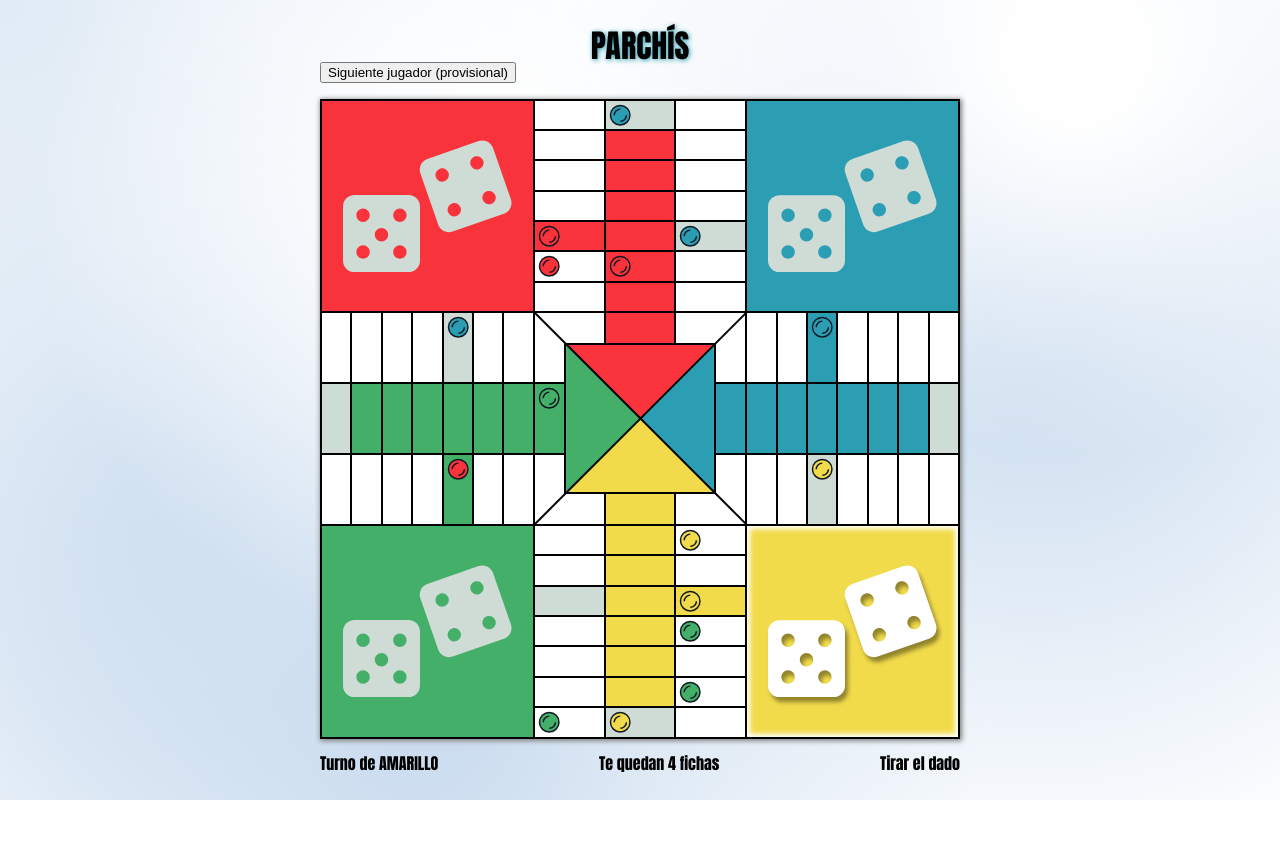
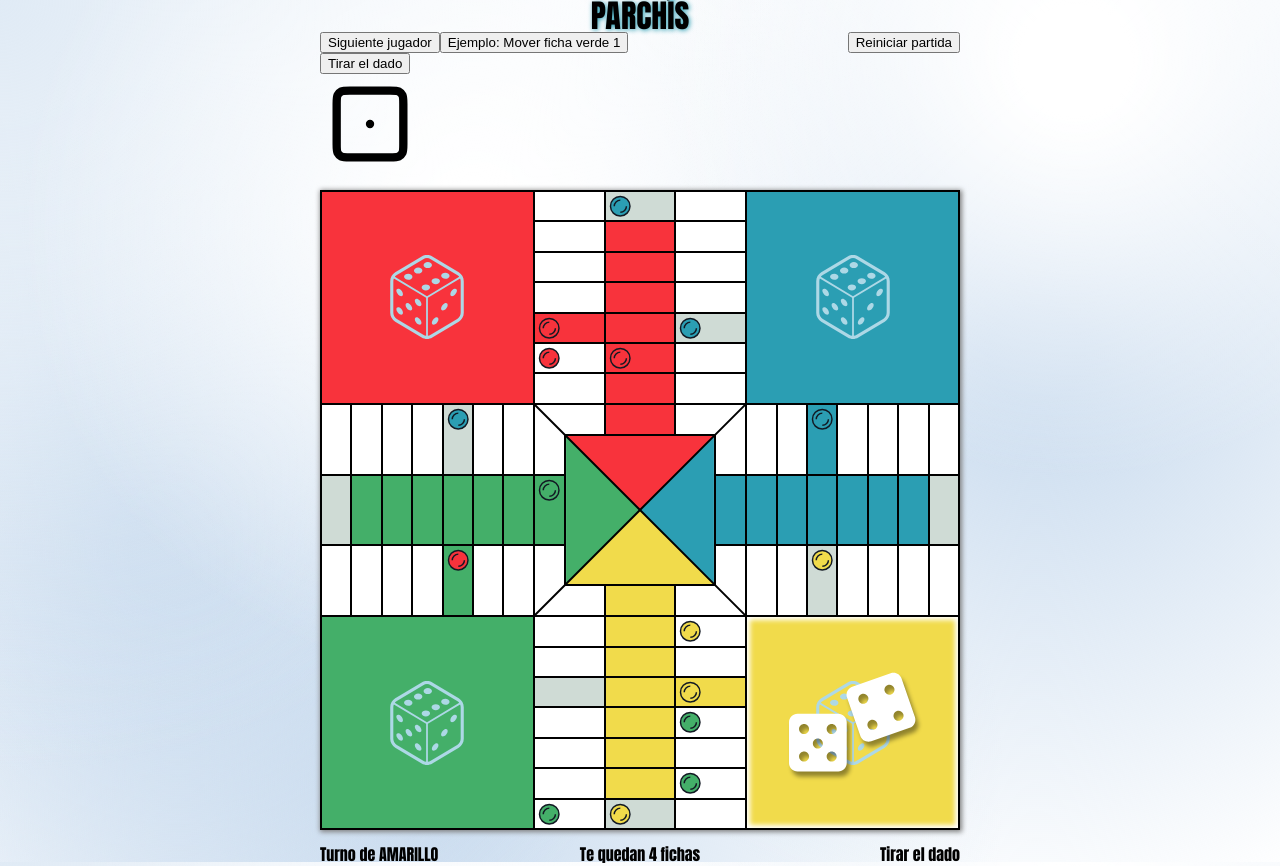
Before and after one commit to andpramor/parchis, a React (Vite) app: page / in a window 1280 px wide. Before the commit the page ends 800 px from the top, so only its background shows below. Built offline with nearby package versions, Linux system fonts and the light colour scheme.

Commit message:
rollDice()

```diff
--- a/src/App.jsx
+++ b/src/App.jsx
@@ -3,13 +3,16 @@ import './App.css'
 import { Board } from './components/Board/Board.jsx'
 import { Info } from './components/Info/Info.jsx'
 import { Piece } from './components/Piece/Piece.jsx'
+import { Dice } from './components/Dice/Dice.jsx'
+import { rollDice } from './services/roll.js'
 
 function App () {
   const [turn, setTurn] = useState('yellow')
-  // En el turno de cada color, primero se pone negro el svg de los dos dados. Cuando se le da a tirar el dado, se sustituye ese svg por uno de los de una sola cara (animación: varios random durante x tiempo, cambiando cada x tiempo y luego se fija uno). Cuando se fija, se mueve la ficha, deja de ser el turno, se pasa a blanco de nuevo el svg de fondo.
+  // Cuando se le da a tirar el dado, aparece en el centro de colorHome animación: varios random durante x tiempo, cambiando cada x tiempo y luego se fija uno y cambia de color.
 
   // Falta ver en el tema posicionamiento la casuística de dos fichas en la misma casilla, y de las casillas centrales.
 
+  // Guardar turn y pieces en localStorage
   const [pieces, setPieces] = useState([
     { id: 'bluePiece1', tile: 'tile22', color: 'blue' },
     { id: 'bluePiece2', tile: 'tile29', color: 'blue' },
@@ -31,6 +34,8 @@ function App () {
 
   const [positions, setPositions] = useState([])
 
+  const [diceValue, setDiceValue] = useState(1)
+
   const calcPositions = () => {
     const newPositions = pieces.map(piece => {
       const tile = document.getElementById(piece.tile)
@@ -50,7 +55,26 @@ function App () {
     window.addEventListener('resize', calcPositions)
 
     return () => window.removeEventListener('resize', calcPositions)
+  // eslint-disable-next-line react-hooks/exhaustive-deps
   }, [pieces])
+
+  const updatePiecePosition = (pieceId, newTile) => {
+    setPieces((prevPieces) => {
+      const index = prevPieces.findIndex(piece => piece.id === pieceId)
+
+      const updatedPieces = [
+        ...prevPieces.slice(0, index),
+        { ...prevPieces[index], tile: newTile },
+        ...prevPieces.slice(index + 1)
+      ]
+
+      return updatedPieces
+    })
+  }
+
+  const handleMoveExample = () => {
+    updatePiecePosition('greenPiece1', 'bluetile1')
+  }
 
   const handleNextTurn = () => {
     switch (turn) {
@@ -71,12 +95,22 @@ function App () {
     }
   }
 
+  const handleRollDice = () => {
+    const newDiceValue = rollDice()
+    setDiceValue(newDiceValue)
+  }
+
   return (
     <>
       <div className='app'>
         <div>
           <h1>PARCHÍS</h1>
-          <button onClick={handleNextTurn}>Siguiente jugador (provisional)</button>
+          <button onClick={handleNextTurn}>Siguiente jugador</button>
+          <button onClick={handleMoveExample}>Ejemplo: Mover ficha verde 1</button>
+          <button style={{ float: 'right', marginRight: 0 }}>Reiniciar partida</button>
+          <br />
+          <button onClick={handleRollDice}>Tirar el dado</button>
+          <Dice value={diceValue} />
         </div>
         <Board turn={turn} />
         <Info turn={turn} />
--- a/src/components/ColorHome/ColorHome.css
+++ b/src/components/ColorHome/ColorHome.css
@@ -3,6 +3,10 @@
     display: grid;
     place-items: center;
     transition: box-shadow 0.3s;
+    background-image: url(../../assets/dice.svg);
+    background-position: center center;
+    background-repeat: no-repeat;
+    background-size: 40%;
 }
 
 .colorHome--turn {
@@ -26,9 +30,9 @@
 }
 
 .colorHome svg {
-    width: 80%;
+    width: 60%;
     height: auto;
-    fill: var(--safe);
+    fill: transparent;
     transition: fill 0.5s, filter 0.5s;
 }
 
--- /dev/null
+++ b/src/components/Dice/Dice.css
@@ -0,0 +1,5 @@
+.dice {
+    width: 100px;
+    display: grid;
+    place-items: center;
+}
--- /dev/null
+++ b/src/components/Dice/Dice.jsx
@@ -0,0 +1,26 @@
+import './Dice.css'
+import { Dice1, Dice2, Dice3, Dice4, Dice5, Dice6 } from './DicesSVG/Dices.jsx'
+
+export const Dice = ({ value }) => {
+  const renderDice = () => {
+    switch (value) {
+      case 1:
+        return <Dice1 />
+      case 2:
+        return <Dice2 />
+      case 3:
+        return <Dice3 />
+      case 4:
+        return <Dice4 />
+      case 5:
+        return <Dice5 />
+      case 6:
+        return <Dice6 />
+    }
+  }
+  return (
+    <div className='dice'>
+      {renderDice()}
+    </div>
+  )
+}
--- /dev/null
+++ b/src/components/Dice/DicesSVG/Dices.jsx
@@ -0,0 +1,35 @@
+export const Dice1 = () => (
+  <svg viewBox='0 0 24 24' fill='none' xmlns='http://www.w3.org/2000/svg'>
+    <path d='M12 12H12.01M7.2 20H16.8C17.9201 20 18.4802 20 18.908 19.782C19.2843 19.5903 19.5903 19.2843 19.782 18.908C20 18.4802 20 17.9201 20 16.8V7.2C20 6.0799 20 5.51984 19.782 5.09202C19.5903 4.71569 19.2843 4.40973 18.908 4.21799C18.4802 4 17.9201 4 16.8 4H7.2C6.0799 4 5.51984 4 5.09202 4.21799C4.71569 4.40973 4.40973 4.71569 4.21799 5.09202C4 5.51984 4 6.07989 4 7.2V16.8C4 17.9201 4 18.4802 4.21799 18.908C4.40973 19.2843 4.71569 19.5903 5.09202 19.782C5.51984 20 6.07989 20 7.2 20Z' stroke='#000000' strokeWidth='2' strokeLinecap='round' strokeLinejoin='round' />
+  </svg>
+)
+
+export const Dice2 = () => (
+  <svg viewBox='0 0 24 24' fill='none' xmlns='http://www.w3.org/2000/svg'>
+    <path d='M9 15H9.01M15 9H15.01M7.2 20H16.8C17.9201 20 18.4802 20 18.908 19.782C19.2843 19.5903 19.5903 19.2843 19.782 18.908C20 18.4802 20 17.9201 20 16.8V7.2C20 6.0799 20 5.51984 19.782 5.09202C19.5903 4.71569 19.2843 4.40973 18.908 4.21799C18.4802 4 17.9201 4 16.8 4H7.2C6.0799 4 5.51984 4 5.09202 4.21799C4.71569 4.40973 4.40973 4.71569 4.21799 5.09202C4 5.51984 4 6.07989 4 7.2V16.8C4 17.9201 4 18.4802 4.21799 18.908C4.40973 19.2843 4.71569 19.5903 5.09202 19.782C5.51984 20 6.07989 20 7.2 20Z' stroke='#000000' strokeWidth='2' strokeLinecap='round' strokeLinejoin='round' />
+  </svg>
+)
+
+export const Dice3 = () => (
+  <svg viewBox='0 0 24 24' fill='none' xmlns='http://www.w3.org/2000/svg'>
+    <path d='M8 16H8.01M12 12H12.01M16 8H16.01M7.2 20H16.8C17.9201 20 18.4802 20 18.908 19.782C19.2843 19.5903 19.5903 19.2843 19.782 18.908C20 18.4802 20 17.9201 20 16.8V7.2C20 6.0799 20 5.51984 19.782 5.09202C19.5903 4.71569 19.2843 4.40973 18.908 4.21799C18.4802 4 17.9201 4 16.8 4H7.2C6.0799 4 5.51984 4 5.09202 4.21799C4.71569 4.40973 4.40973 4.71569 4.21799 5.09202C4 5.51984 4 6.07989 4 7.2V16.8C4 17.9201 4 18.4802 4.21799 18.908C4.40973 19.2843 4.71569 19.5903 5.09202 19.782C5.51984 20 6.07989 20 7.2 20Z' stroke='#000000' strokeWidth='2' strokeLinecap='round' strokeLinejoin='round' />
+  </svg>
+)
+
+export const Dice4 = () => (
+  <svg viewBox='0 0 24 24' fill='none' xmlns='http://www.w3.org/2000/svg'>
+    <path d='M8 8H8.01M16 8H16.01M16 16H16.01M8 16H8.01M7.2 20H16.8C17.9201 20 18.4802 20 18.908 19.782C19.2843 19.5903 19.5903 19.2843 19.782 18.908C20 18.4802 20 17.9201 20 16.8V7.2C20 6.0799 20 5.51984 19.782 5.09202C19.5903 4.71569 19.2843 4.40973 18.908 4.21799C18.4802 4 17.9201 4 16.8 4H7.2C6.0799 4 5.51984 4 5.09202 4.21799C4.71569 4.40973 4.40973 4.71569 4.21799 5.09202C4 5.51984 4 6.07989 4 7.2V16.8C4 17.9201 4 18.4802 4.21799 18.908C4.40973 19.2843 4.71569 19.5903 5.09202 19.782C5.51984 20 6.07989 20 7.2 20Z' stroke='#000000' strokeWidth='2' strokeLinecap='round' strokeLinejoin='round' />
+  </svg>
+)
+
+export const Dice5 = () => (
+  <svg viewBox='0 0 24 24' fill='none' xmlns='http://www.w3.org/2000/svg'>
+    <path d='M8 8H8.01M16 8H16.01M12 12H12.01M16 16H16.01M8 16H8.01M7.2 20H16.8C17.9201 20 18.4802 20 18.908 19.782C19.2843 19.5903 19.5903 19.2843 19.782 18.908C20 18.4802 20 17.9201 20 16.8V7.2C20 6.0799 20 5.51984 19.782 5.09202C19.5903 4.71569 19.2843 4.40973 18.908 4.21799C18.4802 4 17.9201 4 16.8 4H7.2C6.0799 4 5.51984 4 5.09202 4.21799C4.71569 4.40973 4.40973 4.71569 4.21799 5.09202C4 5.51984 4 6.07989 4 7.2V16.8C4 17.9201 4 18.4802 4.21799 18.908C4.40973 19.2843 4.71569 19.5903 5.09202 19.782C5.51984 20 6.07989 20 7.2 20Z' stroke='#000000' strokeWidth='2' strokeLinecap='round' strokeLinejoin='round' />
+  </svg>
+)
+
+export const Dice6 = () => (
+  <svg viewBox='0 0 24 24' fill='none' xmlns='http://www.w3.org/2000/svg'>
+    <path d='M8 8H8.01M8 12H8.01M16 12H16.01M16 8H16.01M16 16H16.01M8 16H8.01M7.2 20H16.8C17.9201 20 18.4802 20 18.908 19.782C19.2843 19.5903 19.5903 19.2843 19.782 18.908C20 18.4802 20 17.9201 20 16.8V7.2C20 6.0799 20 5.51984 19.782 5.09202C19.5903 4.71569 19.2843 4.40973 18.908 4.21799C18.4802 4 17.9201 4 16.8 4H7.2C6.0799 4 5.51984 4 5.09202 4.21799C4.71569 4.40973 4.40973 4.71569 4.21799 5.09202C4 5.51984 4 6.07989 4 7.2V16.8C4 17.9201 4 18.4802 4.21799 18.908C4.40973 19.2843 4.71569 19.5903 5.09202 19.782C5.51984 20 6.07989 20 7.2 20Z' stroke='#000000' strokeWidth='2' strokeLinecap='round' strokeLinejoin='round' />
+  </svg>
+)
--- a/src/components/Info/Info.css
+++ b/src/components/Info/Info.css
@@ -1,4 +1,16 @@
 .info {
-    display: flex;
-    justify-content: space-between;
+    display: grid;
+    grid-template-columns: 1fr 1fr 1fr;
 }
+
+.info--turn {
+    text-align: start;
+}
+
+.info--piecesLeft {
+    text-align: center;
+}
+
+.info--roll {
+    text-align: end;
+}
--- a/src/components/Info/Info.jsx
+++ b/src/components/Info/Info.jsx
@@ -11,9 +11,9 @@ export const Info = ({ turn }) => {
 
   return (
     <div className='info'>
-      <span>Turno de {turno}</span>
-      <span>Te quedan 4 fichas</span>
-      <span>Tirar el dado</span>
+      <span className='info--turn'>Turno de {turno}</span>
+      <span className='info--piecesLeft'>Te quedan 4 fichas</span>
+      <span className='info--roll'>Tirar el dado</span>
     </div>
   )
 }
--- a/src/components/Piece/Piece.css
+++ b/src/components/Piece/Piece.css
@@ -1,4 +1,5 @@
 .piece {
+    cursor: pointer;
     position: absolute;
     width: clamp(calc(400px / 21), calc(90vw / 21), calc(80dvh / 21));
     height: auto;
--- /dev/null
+++ b/src/services/roll.js
@@ -0,0 +1,3 @@
+export const rollDice = () => {
+  return Math.floor(Math.random() * 6) + 1
+}
```
Also changed, not shown: src/assets/dice.svg, src/assets/diceIcon.png (deleted).
